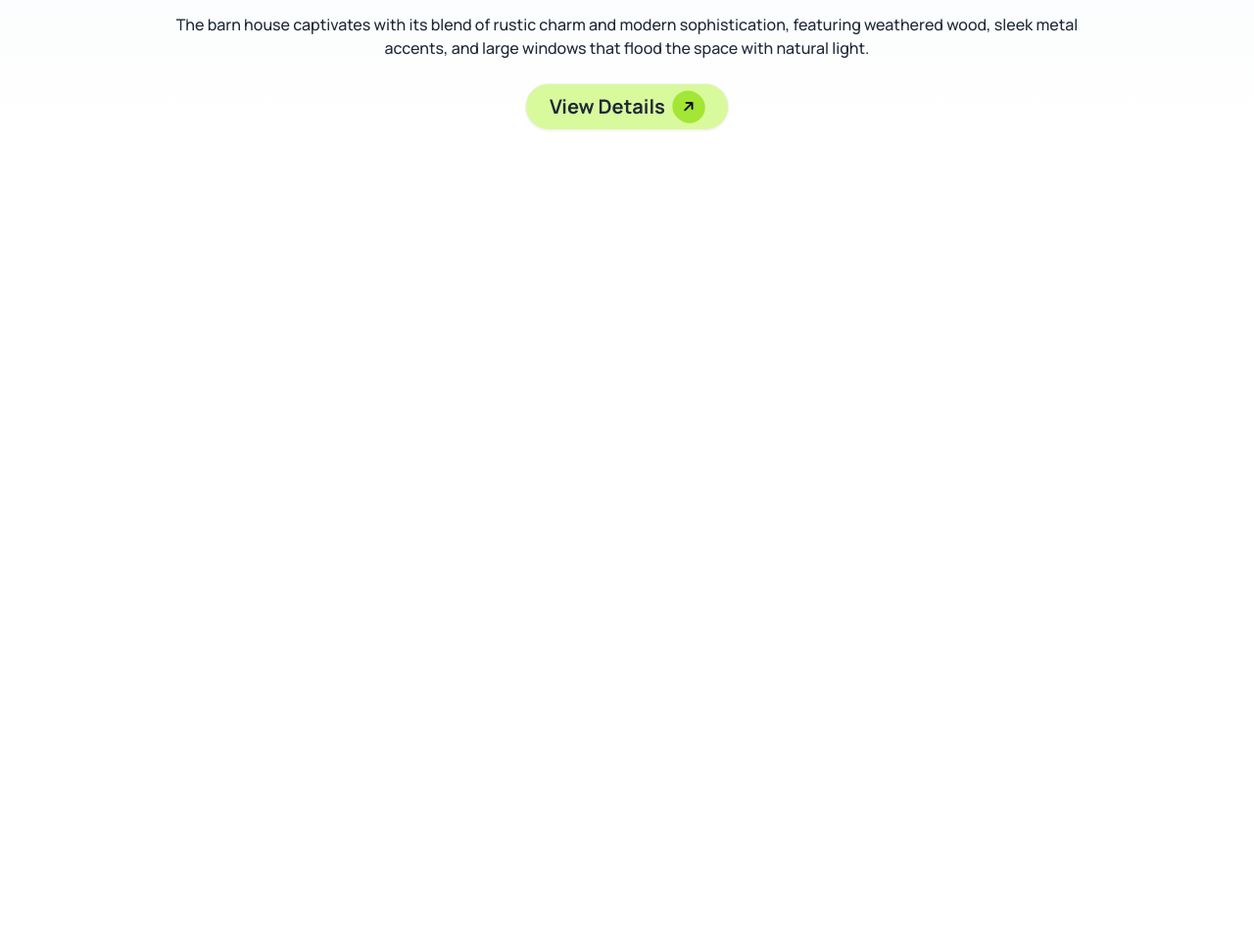
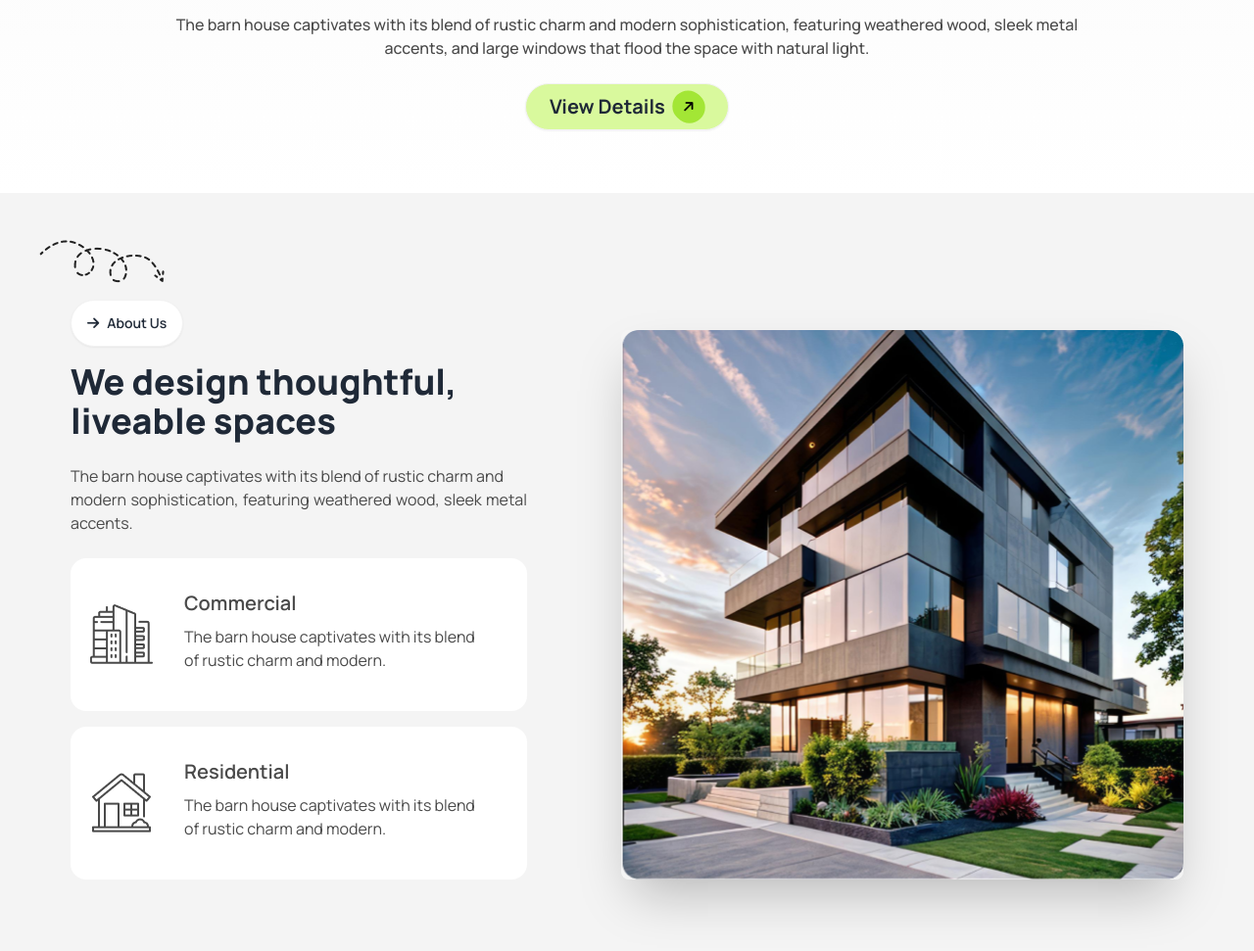
Before and after one commit to MonzurMorshed0/Assignment-3, a plain HTML site: page index.html in a window 1280 px wide. Shown: the part 509-1480 px from the top of the page at 98% size. Before the commit the page ends 800 px from the top, so only its background shows below. Drawn offline with nearby package versions, Linux system fonts and the light colour scheme.

Commit message:
added about us section

```diff
--- a/index.html
+++ b/index.html
@@ -19,11 +19,11 @@
         }
     </style>
 </head>
-<body class="font-manrope bg-slate-200">
+<body class="font-manrope bg-[#F4F4F4]">
     <!-- Header Section -->
-    <header class="mx-auto bg-gradient-to-b from-slate-100 to-white">
+    <header class="mx-auto bg-gradient-to-b from-[#F6F6F6] to-white pb-10 lg:pb-12">
         <!-- Navbar -->
-        <div class="navbar px-3 lg:container lg:px-10 mx-auto pt-7">
+        <div class="navbar px-3 lg:container lg:px-14 mx-auto pt-7">
             <div class="navbar-start">
               <a class="btn btn-sm btn-circle bg-lime-400 text-sm mr-1 -rotate-45"><i class="fa-solid fa-arrow-right"></i></a>
               <h4 class="text-3xl font-extrabold">Rinterio</h4>
@@ -52,7 +52,7 @@
               <div class="">
                 <img class="mx-auto max-w-md" src="./assets/banner.png" alt="">
                 <h1 class="text-6xl font-extrabold">A barn house of this design has a <br> striking appearance</h1>
-                <p class="py-6 font-medium">
+                <p class="py-6 font-medium text-[#494949]">
                     The barn house captivates with its blend of rustic charm and modern sophistication, featuring weathered wood, sleek metal <br> accents, and large windows that flood the space with natural light.
                 </p>
                 <a class="btn w-full lg:max-w-52 bg-lime-200 rounded-3xl"><span class="text-xl font-bold">View Details</span><span class="-rotate-45 p-2.5 bg-lime-400 text-black rounded-full"><i class="fa-solid fa-arrow-right"></i></span></i></a>
@@ -63,7 +63,62 @@
 
     <!-- Main section -->
     <main>
+        <!-- About Us section -->
+        <section class="lg:pb-16 pt-4 lg:pt-12 text-center lg:text-justify">
+            <div class="pl-10 hidden lg:flex">
+                <img src="./assets/Vector.png" alt="">
+            </div>
+            <!-- about us hero -->
+            <div class="hero lg:px-14 container">
+                <div class="hero-content flex-col flex-row-reverse gap-10 lg:gap-24 lg:flex-row">
+                  <div class="">
+                    <!-- about us texts -->
+                    <button class="btn rounded-3xl bg-white mb-4"><i class="fa-solid fa-arrow-right"></i>About Us</button>
+                    <h1 class="text-4xl font-extrabold">We design thoughtful, <br> liveable spaces</h1>
+                    <p class="py-6 text-[#494949]">
+                        The barn house captivates with its blend of rustic charm and <br>
+                        modern sophistication, featuring weathered wood, sleek metal accents.
+                    </p>
+                    <!-- about us cards -->
+                    <div class="card card-side bg-white mb-4">
+                        <figure class="pl-5">
+                          <img
+                            src="./assets/commercial.png"
+                            alt="Commercial" />
+                        </figure>
+                        <div class="card-body text-[#494949]">
+                          <h2 class="card-title">Commercial</h2>
+                          <p>The barn house captivates with its blend <br> of rustic charm and modern.</p>
+                          <div class="card-actions justify-end">
+                          </div>
+                        </div>
+                      </div>
+                    <div class="card card-side bg-white">
+                        <figure class="pl-5">
+                          <img
+                            src="./assets/residential.png"
+                            alt="Commercial" />
+                        </figure>
+                        <div class="card-body text-[#494949]">
+                          <h2 class="card-title">Residential</h2>
+                          <p>The barn house captivates with its blend <br> of rustic charm and modern.</p>
+                          <div class="card-actions justify-end">
+                          </div>
+                        </div>
+                      </div>
+                  </div>
+                   <!-- about us image -->
+                   <img
+                   src="./assets/Rectangle.png"
+                   class="max-w-lg lg:max-w-xl lg:mt-8 rounded-lg shadow-2xl" />
+                </div>
+              </div>
+        </section>
 
+        <!--  -->
+        <section>
+
+        </section>
     </main>
 
     <!-- Footer section -->
```
